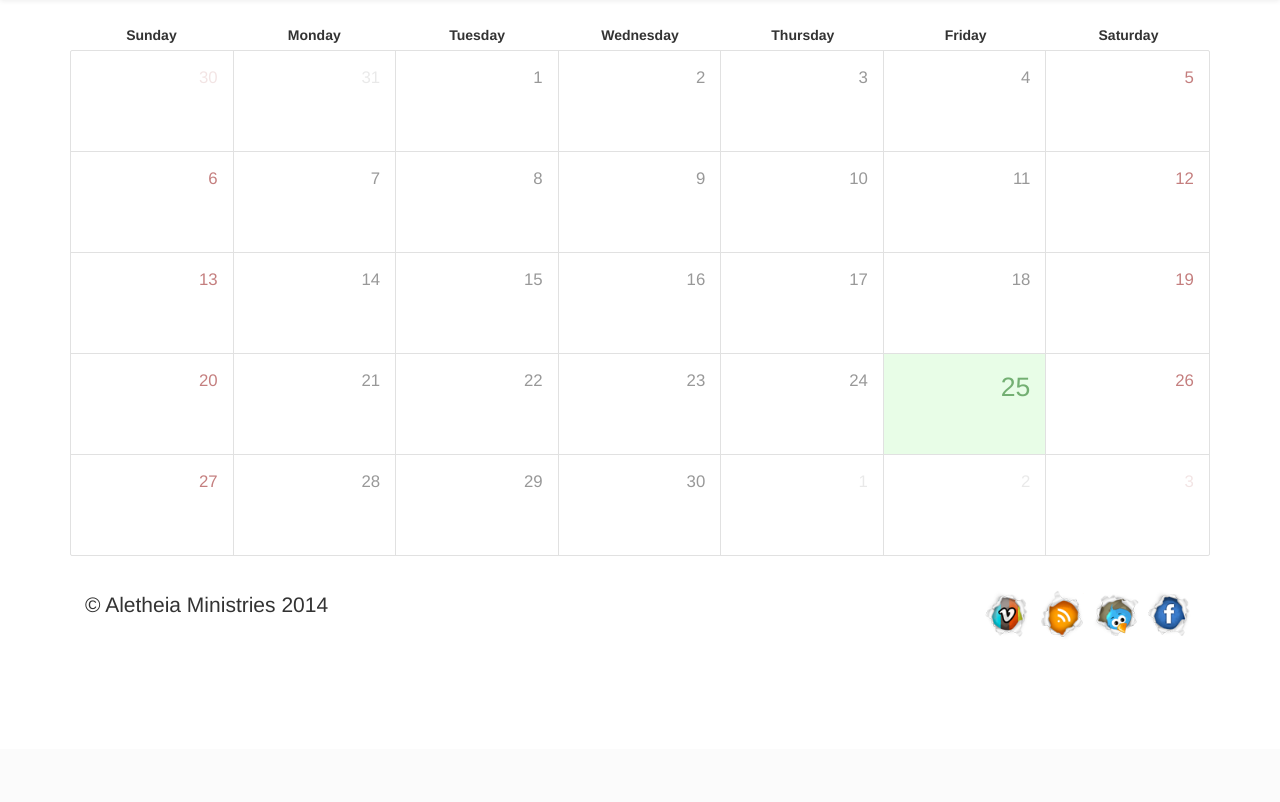
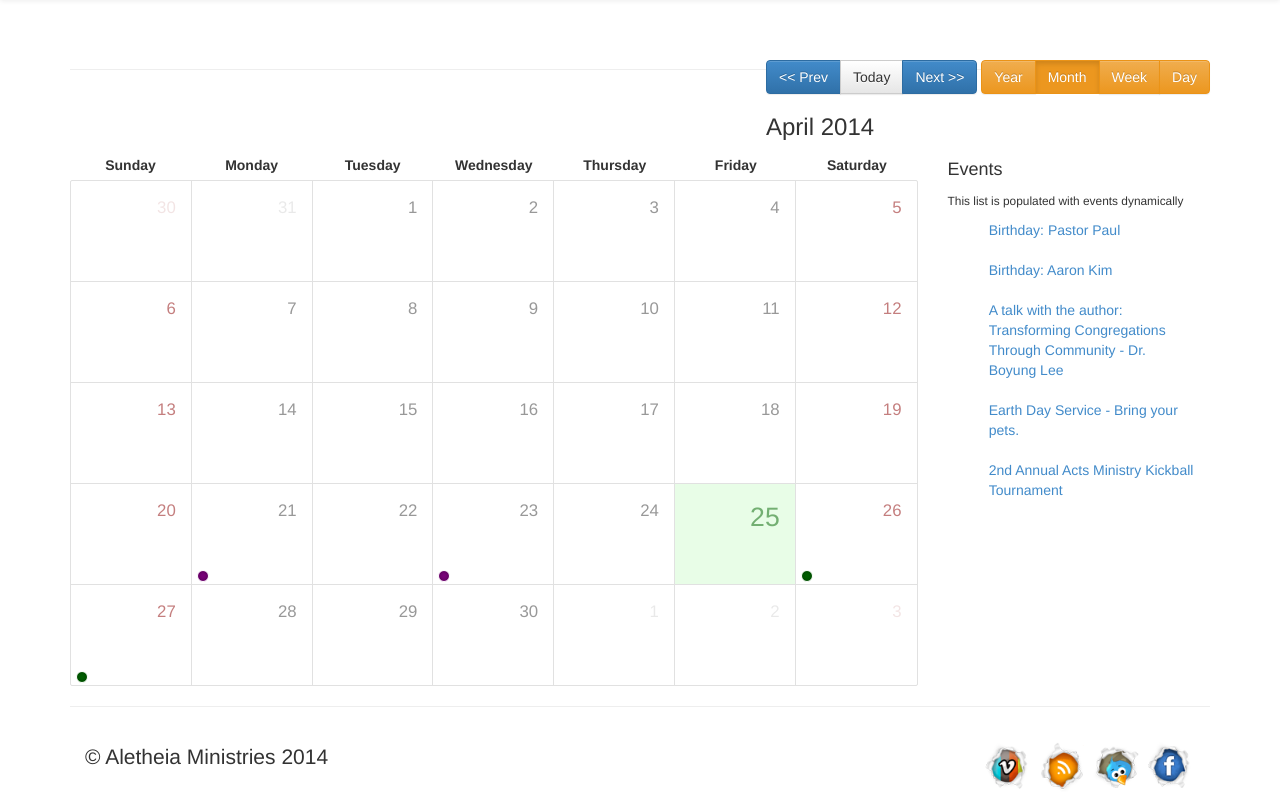
Before and after one commit to Twang015/CCUMC, a PHP site: page /calendar.php in a window 1280 px wide. Shown: the part 51-853 px from the top of the page. Before the commit the page ends 688 px from the top, so only its background shows below. Run offline with PHP 8.4, Linux system fonts and the light colour scheme; some libraries are stand-ins or nearby versions.

Commit message:
adding calendar with events

```diff
--- a/about.php
+++ b/about.php
@@ -47,9 +47,11 @@
                 <li>We acknowledge our Asian roots and envision ourselves sharing the Gospel beyond the boundaries of our Asian-American culture.</li>
             </ul>
 
-            <?php include 'footer.php'; ?>
+        </div>
 
-        </div>
+        <hr>
+
+        <?php include 'footer.php'; ?>
 
         <script src="//ajax.googleapis.com/ajax/libs/jquery/1.10.1/jquery.min.js"></script>
         <script>window.jQuery || document.write('<script src="js/vendor/jquery-1.10.1.min.js"><\/script>')</script>
--- a/calendar.php
+++ b/calendar.php
@@ -23,12 +23,42 @@
         <?php include 'navigation.php'; ?>
 
         <div class="container">
-            <div id="calendar"></div>
 
+        <div class="page-header">
 
-            <?php include 'footer.php'; ?>
+        <div class="pull-right form-inline">
+            <div class="btn-group">
+                <button class="btn btn-primary" data-calendar-nav="prev"><< Prev</button>
+                <button class="btn btn-default" data-calendar-nav="today">Today</button>
+                <button class="btn btn-primary" data-calendar-nav="next">Next >></button>
+            </div>
+            <div class="btn-group">
+                <button class="btn btn-warning" data-calendar-view="year">Year</button>
+                <button class="btn btn-warning active" data-calendar-view="month">Month</button>
+                <button class="btn btn-warning" data-calendar-view="week">Week</button>
+                <button class="btn btn-warning" data-calendar-view="day">Day</button>
+            </div>
+
+            <h3></h3>
+        </div>
 
         </div>
+
+        <div class="row">
+        <div class="col-md-9">
+            <div id="calendar"></div>
+        </div>
+        <div class="col-md-3">
+            <h4>Events</h4>
+            <small>This list is populated with events dynamically</small>
+            <ul id="eventlist" class="nav nav-list"></ul>
+        </div>
+
+        </div>
+
+        <hr>
+
+        <?php include 'footer.php'; ?>
 
         <script src="//ajax.googleapis.com/ajax/libs/jquery/1.10.1/jquery.min.js"></script>
         <script>window.jQuery || document.write('<script src="js/vendor/jquery-1.10.1.min.js"><\/script>')</script>
@@ -46,13 +76,8 @@
 
         <script type="text/javascript" src="underscore/underscore-min.js"></script>
         <script type="text/javascript" src="bootstrap-calendar/js/calendar.js"></script>
-        <script type="text/javascript">
-            var calendar = $("#calendar").calendar(
-            {
-                tmpl_path: "bootstrap-calendar/tmpls/",
-                events_source: function () { return []; }
-            });
-        </script>
+        <script type="text/javascript" src="js/calendar-app.js"></script>
+        <script src="js/vendor/bootstrapx-clickover.js"></script>
 
     </body>
 </html>
--- /dev/null
+++ b/events.json.php
@@ -0,0 +1,47 @@
+{
+	"success": 1,
+	"result": [
+		{
+			"id": "1",
+			"title": "Birthday: Pastor Paul",
+			"url": "",
+			"class": "event-special",
+			"start": "1398063600000",
+			"end":   "1398063600000"
+		},
+		{
+			"id": "2",
+			"title": "Birthday: Aaron Kim",
+			"url": "",
+			"class": "event-special",
+			"start": "1398236400000",
+			"end":   "1398236400000"
+		},
+		{
+			"id": "3",
+			"title": "A talk with the author: Transforming Congregations Through Community - Dr. Boyung Lee",
+			"url": "",
+			"class": "event-success",
+			"start": "1398479400000",
+			"end": "1398486600000"
+		},
+		{
+			"id": "4",
+			"title": "Earth Day Service - Bring your pets.",
+			"url": "",
+			"class": "event-success",
+			"start": "1398632400000",
+			"end": "1398636000000"
+		},
+		{
+			"id": "5",
+			"title": "2nd Annual Acts Ministry Kickball Tournament",
+			"url": "",
+			"class": "event-success",
+			"start": "1403967600000",
+			"end": "1403992800000"
+		}
+
+
+	]
+}
--- a/events.php
+++ b/events.php
@@ -30,10 +30,11 @@
                 <img id="kickball-ad" class="img-responsive" src="img/kickball-ad.png" height="600" width="472" alt="kickball tourney" title="Click to download info">
             </a>
 
+        </div>
 
-            <?php include 'footer.php'; ?>
+        <hr>
 
-        </div>
+        <?php include 'footer.php'; ?>
 
         <script src="//ajax.googleapis.com/ajax/libs/jquery/1.10.1/jquery.min.js"></script>
         <script>window.jQuery || document.write('<script src="js/vendor/jquery-1.10.1.min.js"><\/script>')</script>
--- /dev/null
+++ b/js/calendar-app.js
@@ -0,0 +1,72 @@
+(function($) {
+
+	"use strict";
+
+	var options = {
+		events_source: 'events.json.php',
+		view: 'month',
+		tmpl_path: 'bootstrap-calendar/tmpls/',
+		tmpl_cache: false,
+		day: '2014-04-24',
+		onAfterEventsLoad: function(events) {
+			if(!events) {
+				return;
+			}
+			var list = $('#eventlist');
+			list.html('');
+
+			$.each(events, function(key, val) {
+				$(document.createElement('li'))
+					.html('<a href="' + val.url + '">' + val.title + '</a>')
+					.appendTo(list);
+			});
+		},
+		onAfterViewLoad: function(view) {
+			$('.page-header h3').text(this.getTitle());
+			$('.btn-group button').removeClass('active');
+			$('button[data-calendar-view="' + view + '"]').addClass('active');
+		},
+		classes: {
+			months: {
+				general: 'label'
+			}
+		}
+	};
+
+	var calendar = $('#calendar').calendar(options);
+
+	$('.btn-group button[data-calendar-nav]').each(function() {
+		var $this = $(this);
+		$this.click(function() {
+			calendar.navigate($this.data('calendar-nav'));
+		});
+	});
+
+	$('.btn-group button[data-calendar-view]').each(function() {
+		var $this = $(this);
+		$this.click(function() {
+			calendar.view($this.data('calendar-view'));
+		});
+	});
+
+	$('#first_day').change(function(){
+		var value = $(this).val();
+		value = value.length ? parseInt(value) : null;
+		calendar.setOptions({first_day: value});
+		calendar.view();
+	});
+
+	$('#language').change(function(){
+		calendar.setLanguage($(this).val());
+		calendar.view();
+	});
+
+	$('#events-in-modal').change(function(){
+		var val = $(this).is(':checked') ? $(this).val() : null;
+		calendar.setOptions({modal: val});
+	});
+	$('#events-modal .modal-header, #events-modal .modal-footer').click(function(e){
+		//e.preventDefault();
+		//e.stopPropagation();
+	});
+}(jQuery));
```
Also changed, not shown: index.php (+3 -4 lines).
